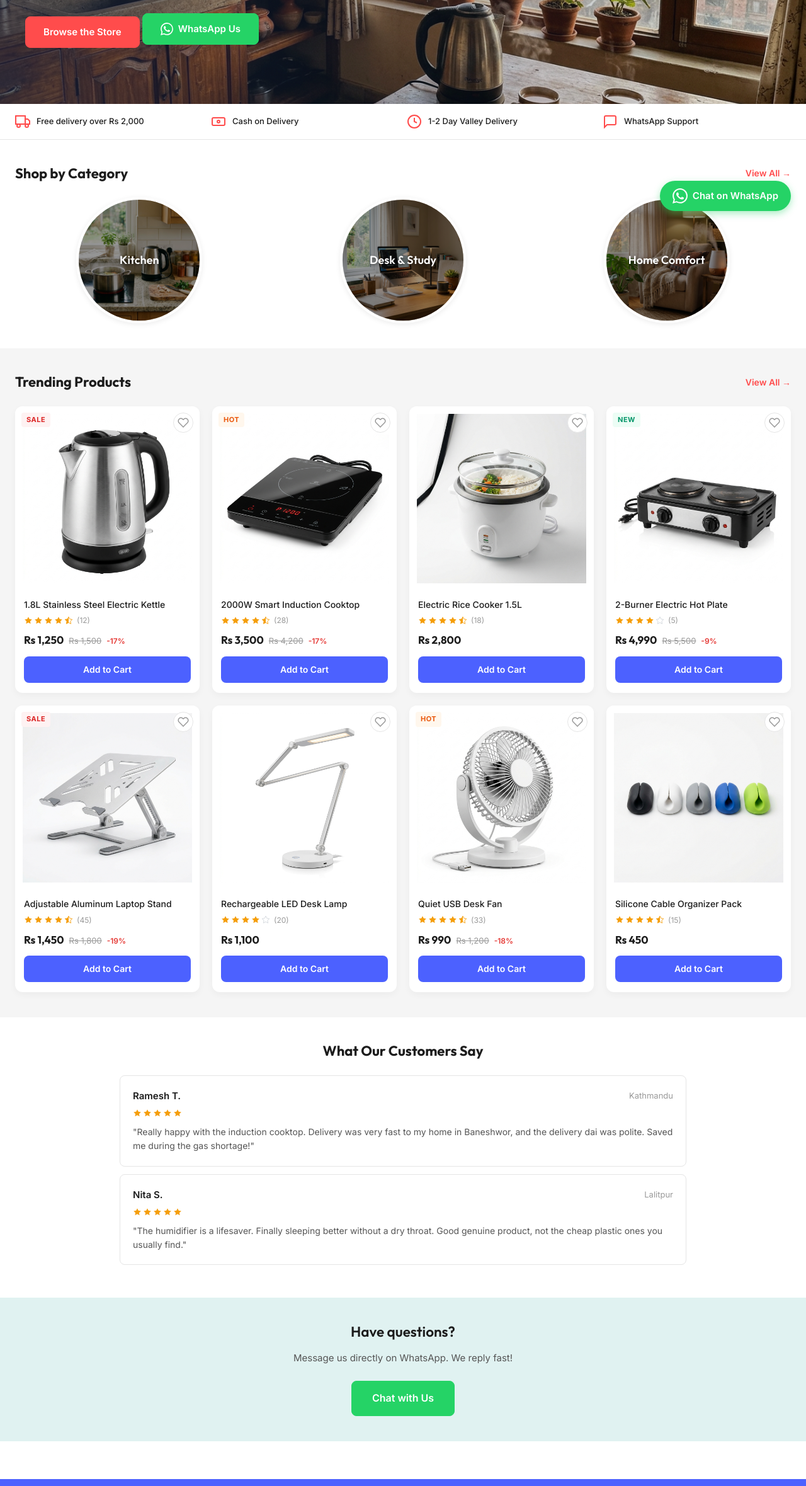
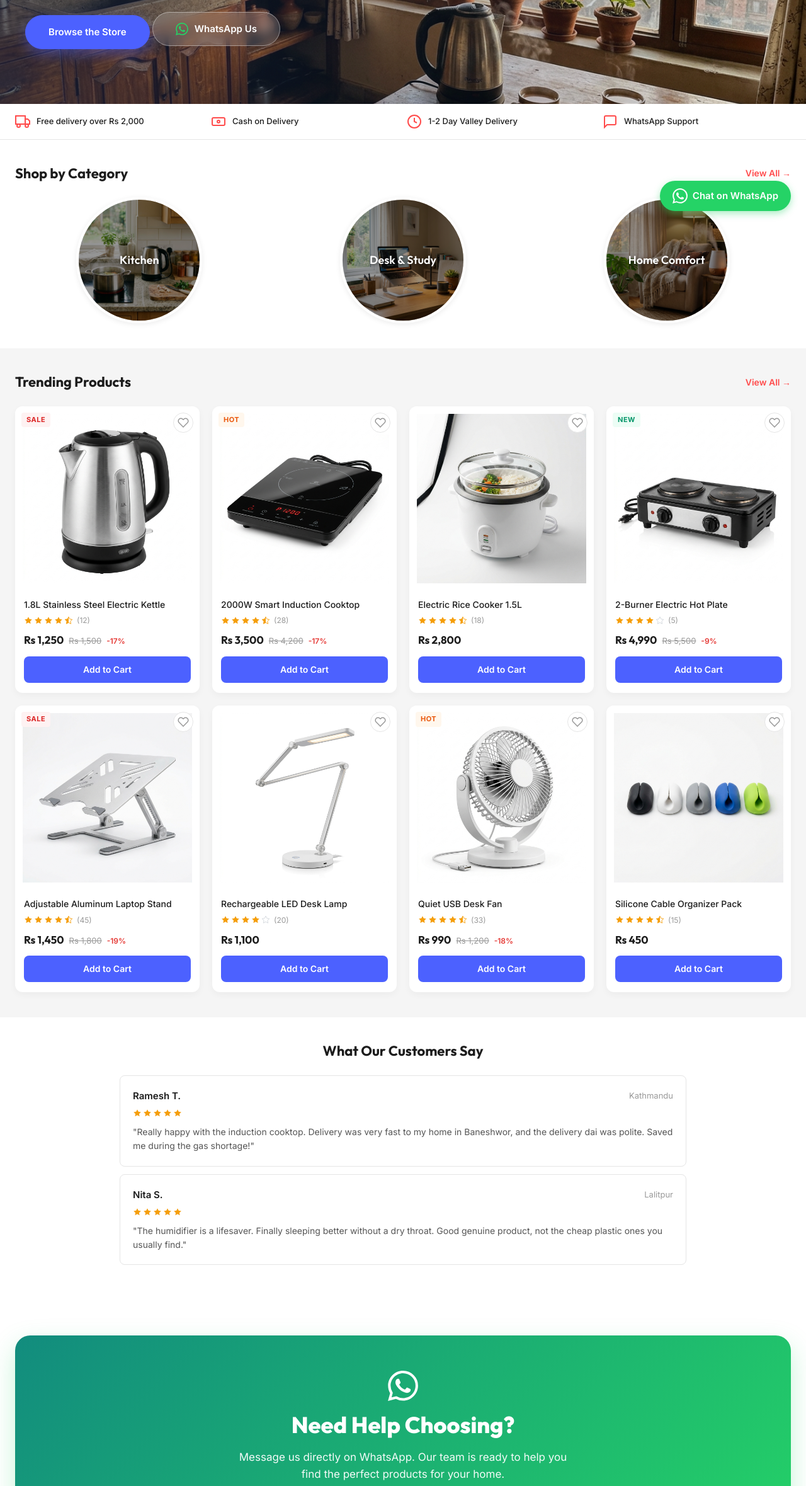
Before and after one commit to BeAsTeR-19/swiftmart-nepal, a website: page index.html in a window 1280 px wide. Shown: the part 441-2800 px from the top of the page at 63% size. Drawn offline with Linux system fonts and the light colour scheme.

Commit message:
Modernize hero buttons and WhatsApp CTA

```diff
--- a/index.html
+++ b/index.html
@@ -90,10 +90,10 @@
       <div class="hero-content">
         <h1>Everyday products that actually make your home better</h1>
         <p>Hard-to-find, useful household products — delivered to your door in Kathmandu valley in 1-2 days.</p>
-        <div class="flex" style="gap:12px; flex-wrap:wrap;">
-          <a href="shop.html" class="btn btn-accent btn-lg">Browse the Store</a>
-          <a href="https://wa.me/9779769753746" target="_blank" class="btn btn-wa btn-lg">
-            <svg width="20" height="20" viewBox="0 0 24 24" fill="currentColor"><path d="M17.472 14.382c-.297-.149-1.758-.867-2.03-.967-.273-.099-.471-.148-.67.15-.197.297-.767.966-.94 1.164-.173.199-.347.223-.644.075-.297-.15-1.255-.463-2.39-1.475-.883-.788-1.48-1.761-1.653-2.059-.173-.297-.018-.458.13-.606.134-.133.298-.347.446-.52.149-.174.198-.298.298-.497.099-.198.05-.371-.025-.52-.075-.149-.669-1.612-.916-2.207-.242-.579-.487-.5-.669-.51a12.8 12.8 0 0 0-.57-.01c-.198 0-.52.074-.792.372-.272.297-1.04 1.016-1.04 2.479 0 1.462 1.065 2.875 1.213 3.074.149.198 2.096 3.2 5.077 4.487.709.306 1.262.489 1.694.625.712.227 1.36.195 1.871.118.571-.085 1.758-.719 2.006-1.413.248-.694.248-1.289.173-1.413-.074-.124-.272-.198-.57-.347m-5.421 7.403h-.004a9.87 9.87 0 0 1-5.031-1.378l-.361-.214-3.741.982.998-3.648-.235-.374a9.86 9.86 0 0 1-1.51-5.26c.001-5.45 4.436-9.884 9.888-9.884 2.64 0 5.122 1.03 6.988 2.898a9.825 9.825 0 0 1 2.893 6.994c-.003 5.45-4.437 9.884-9.885 9.884m8.413-18.297A11.815 11.815 0 0 0 12.05 0C5.495 0 .16 5.335.157 11.892c0 2.096.547 4.142 1.588 5.945L.057 24l6.305-1.654a11.882 11.882 0 0 0 5.683 1.448h.005c6.554 0 11.89-5.335 11.893-11.893a11.821 11.821 0 0 0-3.48-8.413Z"/></svg>
+        <div class="flex" style="gap:16px; flex-wrap:wrap; margin-top: 16px;">
+          <a href="shop.html" class="btn btn-primary btn-lg" style="border-radius: 100px; box-shadow: 0 8px 20px rgba(76, 97, 255, 0.4); padding: 14px 36px; transition: transform 0.2s, box-shadow 0.2s;" onmouseover="this.style.transform='translateY(-2px)'; this.style.boxShadow='0 12px 24px rgba(76, 97, 255, 0.5)';" onmouseout="this.style.transform='none'; this.style.boxShadow='0 8px 20px rgba(76, 97, 255, 0.4)';">Browse the Store</a>
+          <a href="https://wa.me/9779769753746" target="_blank" class="btn btn-lg" style="border-radius: 100px; background: rgba(255,255,255,0.15); color: #fff; border: 1.5px solid rgba(255,255,255,0.4); backdrop-filter: blur(8px); padding: 14px 36px; display: inline-flex; align-items: center; gap: 10px; transition: background 0.2s, transform 0.2s;" onmouseover="this.style.background='rgba(255,255,255,0.25)'; this.style.transform='translateY(-2px)';" onmouseout="this.style.background='rgba(255,255,255,0.15)'; this.style.transform='none';">
+            <svg width="20" height="20" viewBox="0 0 24 24" fill="#25d366"><path d="M17.472 14.382c-.297-.149-1.758-.867-2.03-.967-.273-.099-.471-.148-.67.15-.197.297-.767.966-.94 1.164-.173.199-.347.223-.644.075-.297-.15-1.255-.463-2.39-1.475-.883-.788-1.48-1.761-1.653-2.059-.173-.297-.018-.458.13-.606.134-.133.298-.347.446-.52.149-.174.198-.298.298-.497.099-.198.05-.371-.025-.52-.075-.149-.669-1.612-.916-2.207-.242-.579-.487-.5-.669-.51a12.8 12.8 0 0 0-.57-.01c-.198 0-.52.074-.792.372-.272.297-1.04 1.016-1.04 2.479 0 1.462 1.065 2.875 1.213 3.074.149.198 2.096 3.2 5.077 4.487.709.306 1.262.489 1.694.625.712.227 1.36.195 1.871.118.571-.085 1.758-.719 2.006-1.413.248-.694.248-1.289.173-1.413-.074-.124-.272-.198-.57-.347m-5.421 7.403h-.004a9.87 9.87 0 0 1-5.031-1.378l-.361-.214-3.741.982.998-3.648-.235-.374a9.86 9.86 0 0 1-1.51-5.26c.001-5.45 4.436-9.884 9.888-9.884 2.64 0 5.122 1.03 6.988 2.898a9.825 9.825 0 0 1 2.893 6.994c-.003 5.45-4.437 9.884-9.885 9.884m8.413-18.297A11.815 11.815 0 0 0 12.05 0C5.495 0 .16 5.335.157 11.892c0 2.096.547 4.142 1.588 5.945L.057 24l6.305-1.654a11.882 11.882 0 0 0 5.683 1.448h.005c6.554 0 11.89-5.335 11.893-11.893a11.821 11.821 0 0 0-3.48-8.413Z"/></svg>
             WhatsApp Us
           </a>
         </div>
@@ -208,13 +208,16 @@
   </section>
 
   <!-- CTA -->
-  <section class="section text-center" style="background:#e0f2f1;">
+  <section class="section" style="padding: 60px 0;">
     <div class="container">
-      <h2 style="margin-bottom:16px;">Have questions?</h2>
-      <p style="margin-bottom:24px; color:var(--text-2);">Message us directly on WhatsApp. We reply fast!</p>
-      <a href="https://wa.me/9779769753746" target="_blank" class="btn btn-wa btn-lg">
-        Chat with Us
-      </a>
+      <div style="background: linear-gradient(135deg, #128C7E 0%, #25D366 100%); border-radius: 24px; padding: 56px 32px; text-align: center; color: #fff; box-shadow: 0 16px 40px rgba(37, 211, 102, 0.25);">
+        <svg width="48" height="48" viewBox="0 0 24 24" fill="#ffffff" style="margin: 0 auto 16px;"><path d="M17.472 14.382c-.297-.149-1.758-.867-2.03-.967-.273-.099-.471-.148-.67.15-.197.297-.767.966-.94 1.164-.173.199-.347.223-.644.075-.297-.15-1.255-.463-2.39-1.475-.883-.788-1.48-1.761-1.653-2.059-.173-.297-.018-.458.13-.606.134-.133.298-.347.446-.52.149-.174.198-.298.298-.497.099-.198.05-.371-.025-.52-.075-.149-.669-1.612-.916-2.207-.242-.579-.487-.5-.669-.51a12.8 12.8 0 0 0-.57-.01c-.198 0-.52.074-.792.372-.272.297-1.04 1.016-1.04 2.479 0 1.462 1.065 2.875 1.213 3.074.149.198 2.096 3.2 5.077 4.487.709.306 1.262.489 1.694.625.712.227 1.36.195 1.871.118.571-.085 1.758-.719 2.006-1.413.248-.694.248-1.289.173-1.413-.074-.124-.272-.198-.57-.347m-5.421 7.403h-.004a9.87 9.87 0 0 1-5.031-1.378l-.361-.214-3.741.982.998-3.648-.235-.374a9.86 9.86 0 0 1-1.51-5.26c.001-5.45 4.436-9.884 9.888-9.884 2.64 0 5.122 1.03 6.988 2.898a9.825 9.825 0 0 1 2.893 6.994c-.003 5.45-4.437 9.884-9.885 9.884m8.413-18.297A11.815 11.815 0 0 0 12.05 0C5.495 0 .16 5.335.157 11.892c0 2.096.547 4.142 1.588 5.945L.057 24l6.305-1.654a11.882 11.882 0 0 0 5.683 1.448h.005c6.554 0 11.89-5.335 11.893-11.893a11.821 11.821 0 0 0-3.48-8.413Z"/></svg>
+        <h2 style="color: #fff; font-size: clamp(28px, 4vw, 36px); margin-bottom: 16px; font-weight: 800; line-height: 1.2;">Need Help Choosing?</h2>
+        <p style="font-size: 17px; color: rgba(255,255,255,0.95); margin-bottom: 36px; max-width: 540px; margin-left: auto; margin-right: auto; line-height: 1.6;">Message us directly on WhatsApp. Our team is ready to help you find the perfect products for your home.</p>
+        <a href="https://wa.me/9779769753746" target="_blank" class="btn btn-lg" style="background: #fff; color: #128C7E; border-radius: 100px; font-weight: 700; padding: 16px 40px; font-size: 16px; box-shadow: 0 8px 24px rgba(0,0,0,0.15); transition: transform 0.2s, box-shadow 0.2s;" onmouseover="this.style.transform='translateY(-2px)'; this.style.boxShadow='0 12px 32px rgba(0,0,0,0.2)';" onmouseout="this.style.transform='none'; this.style.boxShadow='0 8px 24px rgba(0,0,0,0.15)';">
+          Chat with Us Now
+        </a>
+      </div>
     </div>
   </section>
 
```
